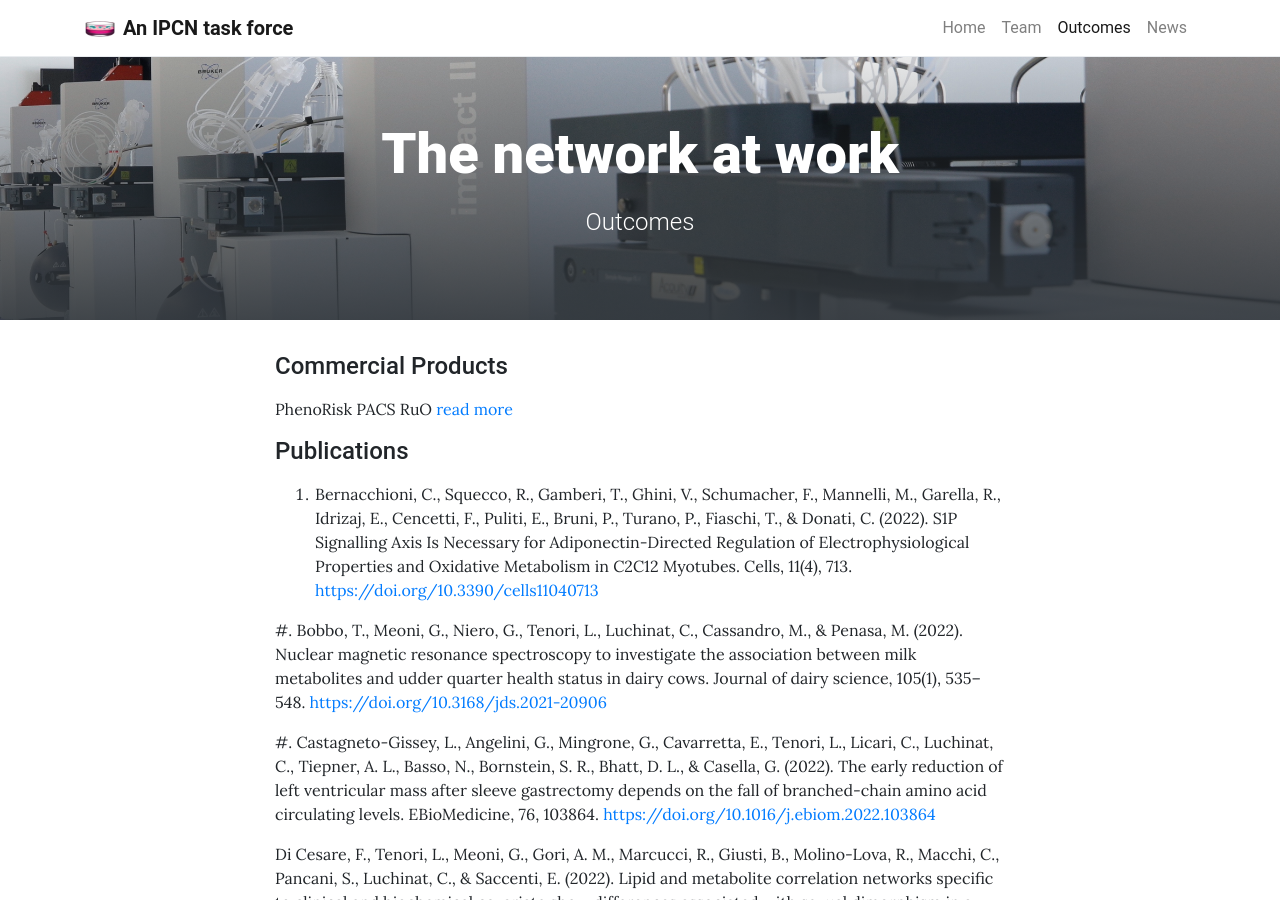
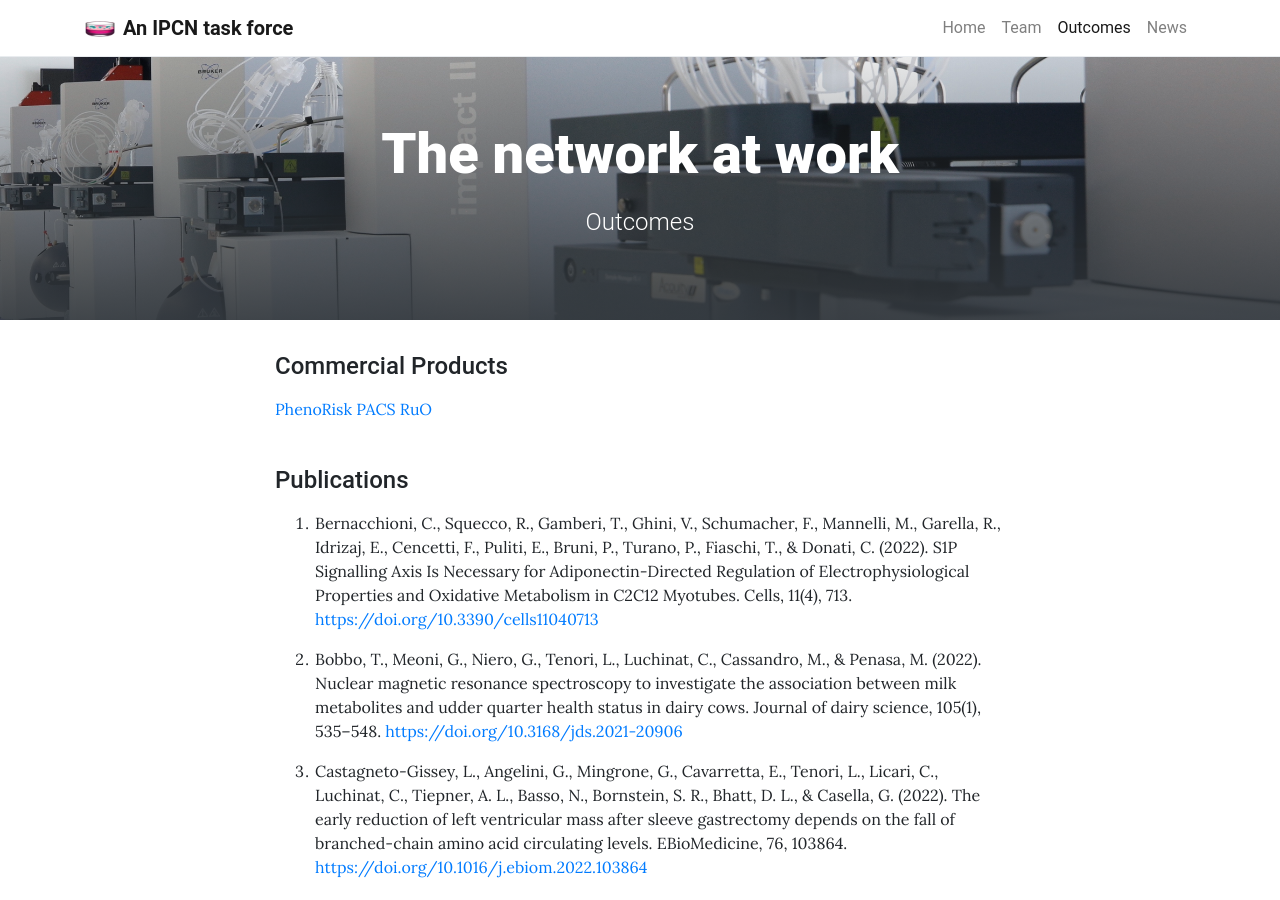
Before and after one commit to phenocare/IPCN, a Jekyll site: the page built from pages/outcomes.md, in a window 1280 px wide and 900 px high. Built offline with Jekyll 4.4.1, drawn with Linux system fonts in a browser that asks for light colours.

Commit message:
updated outcomes

```diff
--- a/pages/outcomes.md
+++ b/pages/outcomes.md
@@ -7,17 +7,17 @@ permalink: /outcomes/
 
 <h4>Commercial Products</h4>
 
-PhenoRisk PACS RuO [read more](https://phenocare.github.io/IPCN/blog/2022/bruker-new-nmr-test/)
+[PhenoRisk PACS RuO](https://phenocare.github.io/IPCN/blog/2022/bruker-new-nmr-test/)
 
-<h4>Publications</h4>
+<h4><br />Publications</h4>
 
 # Year 2022
 
 1. Bernacchioni, C., Squecco, R., Gamberi, T., Ghini, V., Schumacher, F., Mannelli, M., Garella, R., Idrizaj, E., Cencetti, F., Puliti, E., Bruni, P., Turano, P., Fiaschi, T., & Donati, C. (2022). S1P Signalling Axis Is Necessary for Adiponectin-Directed Regulation of Electrophysiological Properties and Oxidative Metabolism in C2C12 Myotubes. Cells, 11(4), 713. [https://doi.org/10.3390/cells11040713](https://doi.org/10.3390/cells11040713)
 
-#. Bobbo, T., Meoni, G., Niero, G., Tenori, L., Luchinat, C., Cassandro, M., & Penasa, M. (2022). Nuclear magnetic resonance spectroscopy to investigate the association between milk metabolites and udder quarter health status in dairy cows. Journal of dairy science, 105(1), 535–548. [https://doi.org/10.3168/jds.2021-20906](https://doi.org/10.3168/jds.2021-20906)
+1. Bobbo, T., Meoni, G., Niero, G., Tenori, L., Luchinat, C., Cassandro, M., & Penasa, M. (2022). Nuclear magnetic resonance spectroscopy to investigate the association between milk metabolites and udder quarter health status in dairy cows. Journal of dairy science, 105(1), 535–548. [https://doi.org/10.3168/jds.2021-20906](https://doi.org/10.3168/jds.2021-20906)
 
-#. Castagneto-Gissey, L., Angelini, G., Mingrone, G., Cavarretta, E., Tenori, L., Licari, C., Luchinat, C., Tiepner, A. L., Basso, N., Bornstein, S. R., Bhatt, D. L., & Casella, G. (2022). The early reduction of left ventricular mass after sleeve gastrectomy depends on the fall of branched-chain amino acid circulating levels. EBioMedicine, 76, 103864. [https://doi.org/10.1016/j.ebiom.2022.103864](https://doi.org/10.1016/j.ebiom.2022.103864)
+1. Castagneto-Gissey, L., Angelini, G., Mingrone, G., Cavarretta, E., Tenori, L., Licari, C., Luchinat, C., Tiepner, A. L., Basso, N., Bornstein, S. R., Bhatt, D. L., & Casella, G. (2022). The early reduction of left ventricular mass after sleeve gastrectomy depends on the fall of branched-chain amino acid circulating levels. EBioMedicine, 76, 103864. [https://doi.org/10.1016/j.ebiom.2022.103864](https://doi.org/10.1016/j.ebiom.2022.103864)
 
 Di Cesare, F., Tenori, L., Meoni, G., Gori, A. M., Marcucci, R., Giusti, B., Molino-Lova, R., Macchi, C., Pancani, S., Luchinat, C., & Saccenti, E. (2022). Lipid and metabolite correlation networks specific to clinical and biochemical covariate show differences associated with sexual dimorphism in a cohort of nonagenarians. GeroScience, 44(2), 1109–1128. [https://doi.org/10.1007/s11357-021-00404-3](https://doi.org/10.1007/s11357-021-00404-3)
 
```
